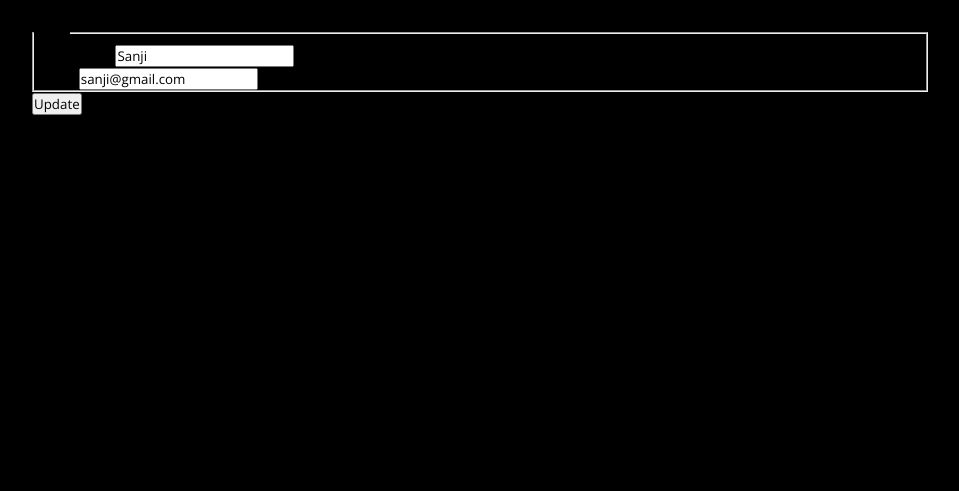
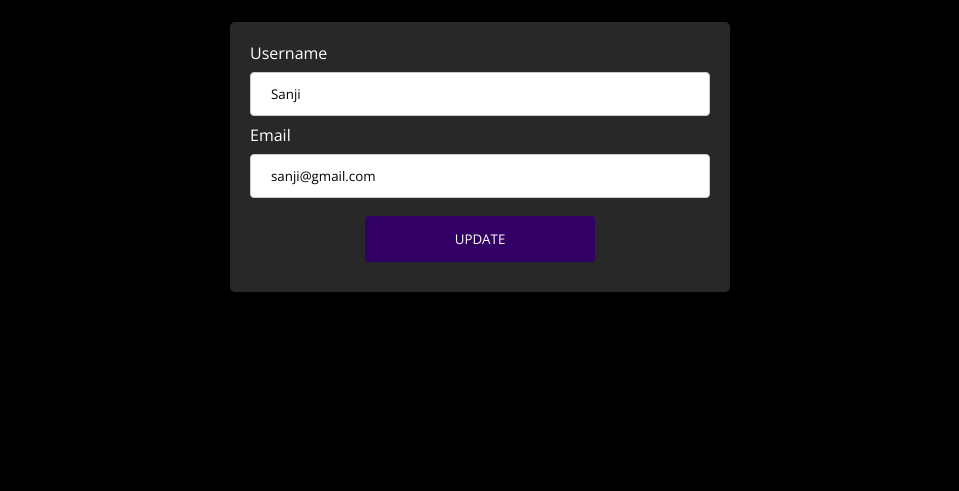
Before and after one commit to BlindSanji/movieapp, a Flask app: page /account in a window 1280 px wide. Shown: the part 58-549 px from the top of the page, without its empty margins (160-1119 px from the left). Run offline with Flask 3, Linux system fonts and the light colour scheme; a user stored in the database is signed in.

Commit message:
Finishing touches

```diff
--- a/project/static/main.css
+++ b/project/static/main.css
@@ -303,6 +303,7 @@
 .mypage-wrapper {
     display: flex;
     flex-direction: column;
+    color: white;
 }
 
 .mypage-wrapper:last-child {
--- a/project/templates/account.html
+++ b/project/templates/account.html
@@ -1,40 +1,40 @@
 {% extends "layout.html" %}
+{% block head %}
+    <link rel="stylesheet" href="{{ url_for('static', filename='userform.css') }}">
+{% endblock %}
 {% block content %}
-    <div>
+    <div class="form-container">
         <form method="POST" action="">
             {{ form.hidden_tag() }}
-            <fieldset>
-                <legend>{{ current_user.username }}</legend>
             <div>
-                    {{ form.username.label() }}
+                {{ form.username.label() }}<br>
 
                 {% if form.username.errors %}
-                        {{ form.username() }}
+                    {{ form.username(class="userform-input") }}
                     <div >
                         {% for error in form.username.errors %}
                             <span>{{ error }}</span>
                         {% endfor %}
                     </div>
                 {% else %}
-                        {{ form.username() }}
+                    {{ form.username(class="userform-input") }}<br>
                 {% endif %}
             </div>
             <div>
-                    {{ form.email.label() }}
+                {{ form.email.label() }}<br>
                 {% if form.email.errors %}
-                        {{ form.email() }}
+                    {{ form.email(class="userform-input") }}
                     <div >
                         {% for error in form.email.errors %}
                             <span>{{ error }}</span>
                         {% endfor %}
                     </div>
                 {% else %}
-                        {{ form.email() }}
+                    {{ form.email(class="userform-input") }}
                 {% endif %}
             </div>
-            </fieldset>
             <div>
-                {{ form.submit() }}
+                {{ form.submit(class="submit-btn") }}
             </div>
         </form>
     </div>
```
Also changed, not shown: instance/project.db. Lines whose indentation alone changed are shown as unchanged.
